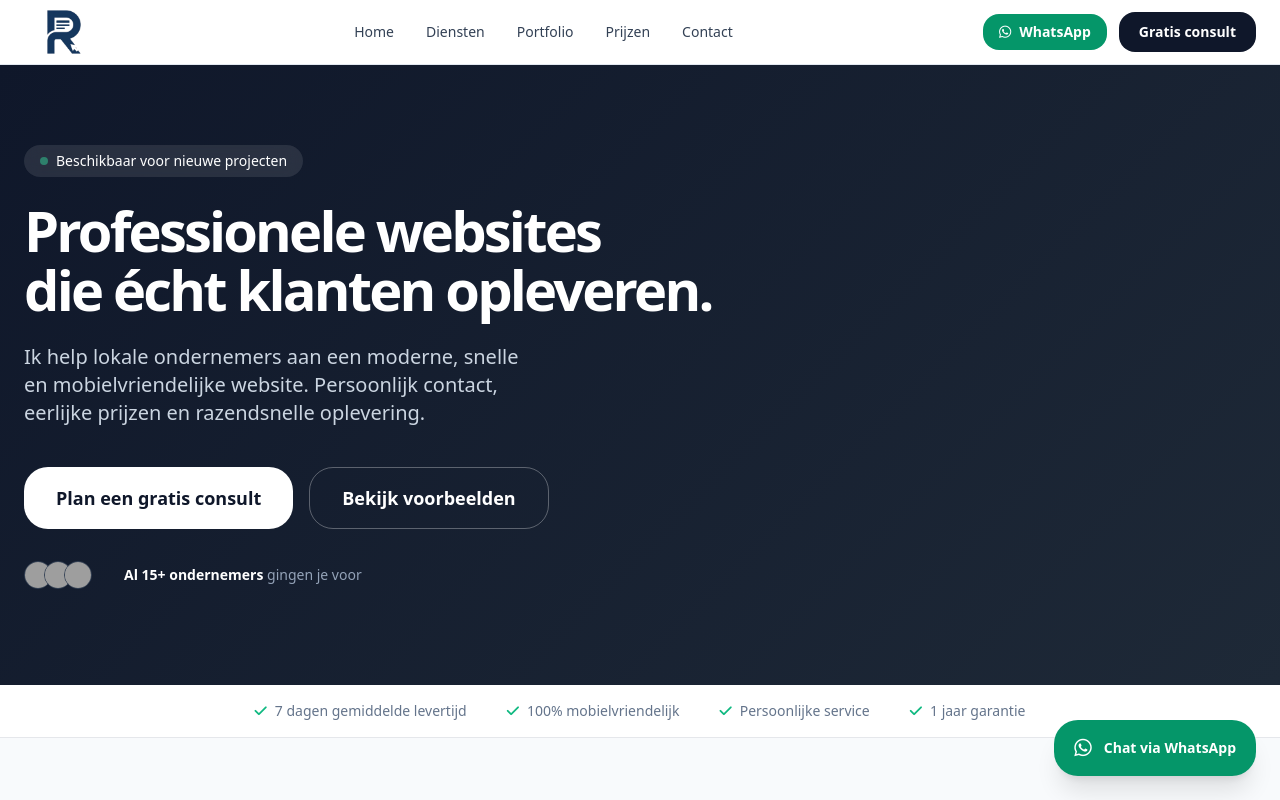
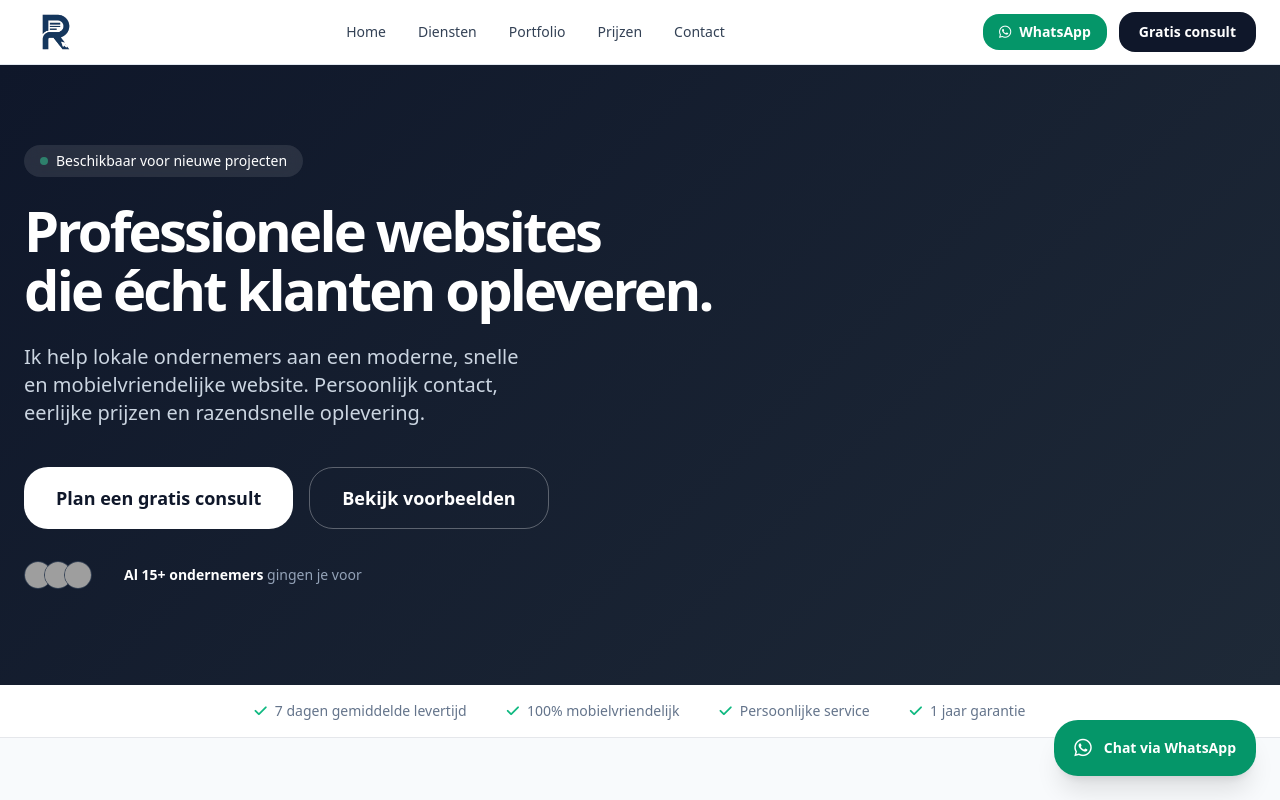
Before and after one commit to NoahvanL/rexryze.com, a plain HTML site: page index.html in a window 1280 px wide. Shown: the top 800 px of the page. Drawn offline with nearby package versions, Linux system fonts and the light colour scheme; grey boxes are pictures that could not be loaded.

Commit message:
Update index.html

```diff
--- a/index.html
+++ b/index.html
@@ -40,7 +40,7 @@
         <div class="max-w-7xl mx-auto px-6">
             <div class="flex justify-between items-center h-16">
                 <a href="index.html" class="flex items-center gap-x-3">
-                    <img src="images/logo.png" alt="RexRyze" class="h-20 w-auto">
+                    <img src="images/logo.png" alt="RexRyze" class="h-16 w-auto">
                 </a>
 
                 <div class="hidden md:flex items-center gap-x-8 text-sm font-medium">
```
